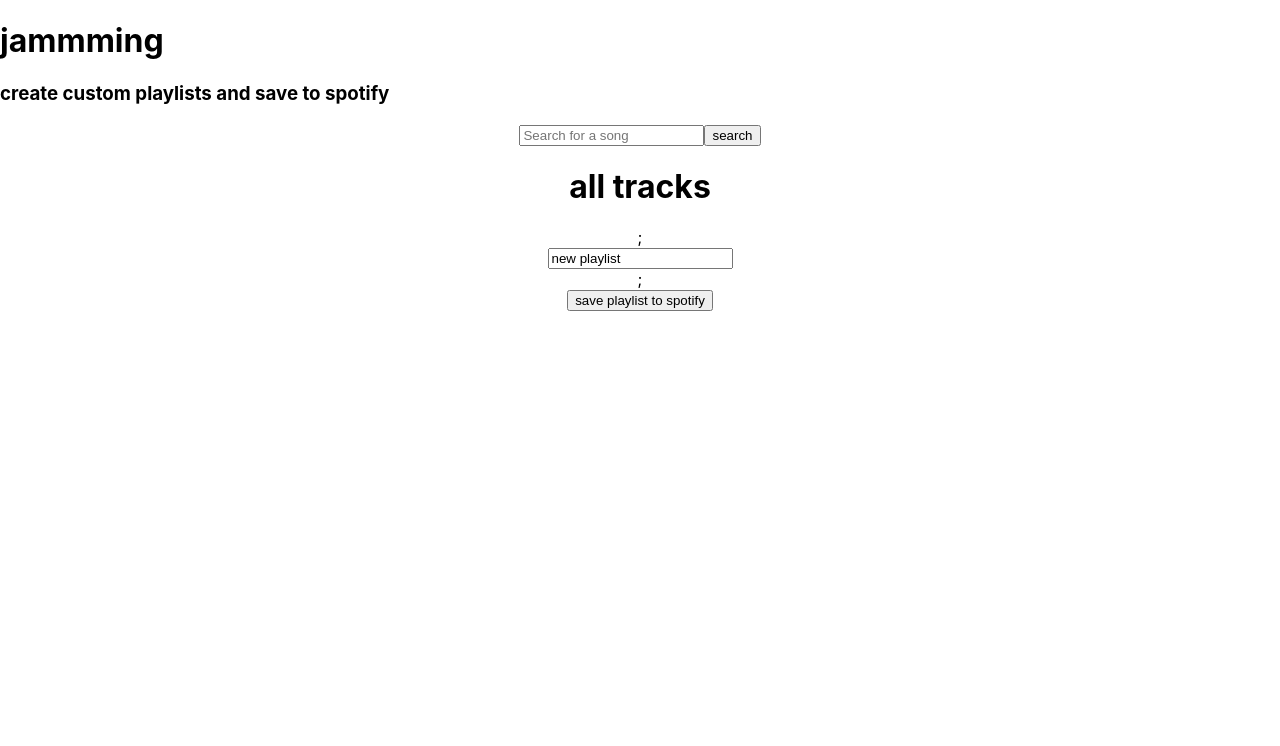
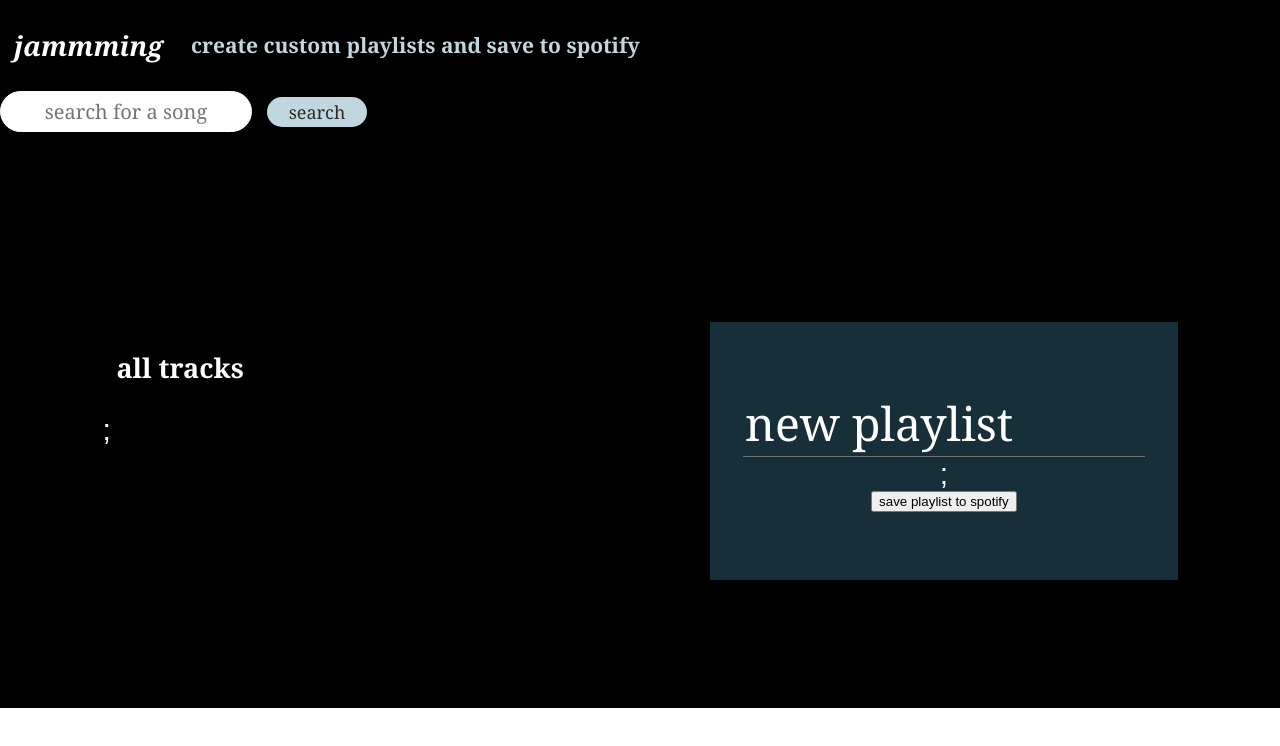
Before and after one commit to elizabethmagie/jammming, a React (Create React App) app: page / in a window 1280 px wide. Shown: the top 746 px of the page. Built offline with nearby package versions, Linux system fonts and the light colour scheme.

Commit message:
Completed all CSS files

```diff
--- a/src/App.css
+++ b/src/App.css
@@ -1,38 +1,67 @@
-.App {
-  text-align: center;
+body,
+html,
+#root {
+  height: 100%;
 }
 
-.App-logo {
-  height: 40vmin;
-  pointer-events: none;
+html {
+  font-size: 30px;
 }
 
-@media (prefers-reduced-motion: no-preference) {
-  .App-logo {
-    animation: App-logo-spin infinite 20s linear;
+h1 {
+  margin: 4px 14px;
+  padding: .77rem 0;
+  text-align: left;
+  font-family: Georgia, 'Times New Roman', Times, serif;
+  font-size: 0.9rem;
+  color: #fff;
+}
+
+h4 {
+  margin: 8px 14px;
+  padding: .77rem 0;
+  color: #c1d7df;
+  text-align: left;
+  font-family: Georgia, 'Times New Roman', Times, serif;
+  font-size: 0.7rem;
+}
+
+
+.App {
+  height: 100%;
+  margin: 0;
+  padding: 0 8% 10% 8%;
+  background-color: black;
+  background-size: cover;
+  background-position: center;
+  background-repeat: no-repeat;
+  font-family: 'Work Sans', sans-serif;
+  font-weight: 500;
+  color: #fff;
+  box-sizing: border-box;
+}
+
+.App-Title {
+  display: flex;
+  width: 100%;
+  background-color: black;
+}
+
+.App-SearchBar {
+  display: flex;
+  width: 100%;
+  background-color: black;
+}
+
+.App-Playlist {
+  display: flex;
+  justify-content: space-between;
+  width: 100%;
+}
+
+@media only screen and (max-width: 1020px) {
+  .App-playlist {
+    align-items: center;
+    flex-direction: column;
   }
 }
-
-.App-header {
-  background-color: #282c34;
-  min-height: 100vh;
-  display: flex;
-  flex-direction: column;
-  align-items: center;
-  justify-content: center;
-  font-size: calc(10px + 2vmin);
-  color: white;
-}
-
-.App-link {
-  color: #61dafb;
-}
-
-@keyframes App-logo-spin {
-  from {
-    transform: rotate(0deg);
-  }
-  to {
-    transform: rotate(360deg);
-  }
-}
--- a/src/App.js
+++ b/src/App.js
@@ -54,10 +54,14 @@ export default function App() {
     // App render
     return (
         <div>
-            <h1>jammming</h1>
-            <h3>create custom playlists and save to spotify</h3>
+            <div className='App-Title' >
+                <h1><i>jammming</i></h1>
+                <h4>create custom playlists and save to spotify</h4>
+            </div>
+            <div className='App-SearchBar' >
+                <SearchBar onSearch={search} />
+            </div>
             <div className='App' >
-                <SearchBar onSearch={search} />
                 <div className='App-Playlist'>
                     <SearchResults searchResults={searchResults} onAdd={addTrack} />
                     <Playlist
--- a/src/Playlist.css
+++ b/src/Playlist.css
@@ -0,0 +1,53 @@
+.Playlist {
+    display: flex;
+    flex-direction: column;
+    align-items: center;
+    overflow-y: scroll;
+    width: 37%;
+    max-height: 950px;
+    padding: 2.27rem 1.16rem;
+    background-color: #172f38;
+    box-shadow: 0 4px 2px 2px #000000;
+  }
+
+  .Playlist input {
+    width: 100%;
+    border: 0;
+    outline: 0;
+    background: transparent;
+    border-bottom: 1px solid #6f6f6f;
+    font-family: Georgia, 'Times New Roman', Times, serif;
+    font-size: 1.55rem;
+    color: #fff;
+  }
+
+  .Playlist-save {
+    cursor: pointer;
+    width: 10rem;
+    padding: .77rem 0;
+    border-radius: 54px;
+    border-width: 0px;
+    margin-top: 1.27rem;
+    background-color: #6c41ec;
+    text-align: center;
+    font-size: .83rem;
+    transition: background-color .25s;
+    color: #fff;
+    font-weight: 500;
+    font-family: Georgia, 'Times New Roman', Times, serif;
+  }
+
+  .Playlist-save:hover {
+    background-color: rgba(108, 65, 233, .7);
+  }
+
+  ::-webkit-scrollbar {
+      width: 0px;
+      background: transparent;
+  }
+
+  @media only screen and (max-width: 1020px) {
+    .Playlist {
+      width: 90%;
+    }
+  }
--- a/src/SearchBar.css
+++ b/src/SearchBar.css
@@ -0,0 +1,40 @@
+.SearchBar {
+    display: flex;
+    align-items: center;
+    margin-bottom: 6.33rem;
+    gap: 15px;
+  }
+
+  .SearchBar input {
+    width: 250px;
+    padding: .2rem 0;
+    border: 1px solid #fff;
+    border-radius: 35px;
+    color: #2c2c2c;
+    text-align: center;
+    font-size: 20px;
+    font-family: Georgia, 'Times New Roman', Times, serif;
+  }
+
+  .SearchBar input:focus {
+    outline: none;
+  }
+
+  .SearchButton {
+    cursor: pointer;
+    width: 100px;
+    height: 30px;
+    border-radius: 54px;
+    background-color: #c1d7df;
+    text-align: center;
+    font-size: 18px;
+    transition: background-color .25s;
+    border: 0px;
+    color: #2c2c2c;
+    font-weight: 500;
+    font-family: Georgia, 'Times New Roman', Times, serif;
+  }
+
+  .SearchButton:hover {
+    background-color: #d179af;
+  }
--- a/src/SearchBar.js
+++ b/src/SearchBar.js
@@ -20,8 +20,8 @@ export default function SearchBar(props) {
 
 
     return(
-        <div className ='SearchBar' >
-            <input placeholder ='Search for a song' onChange ={handleNewSong} />
+        <div className='SearchBar' >
+            <input placeholder ='search for a song' onChange ={handleNewSong} />
             <button className="SearchButton" onClick={searchSong}>
                 search
             </button>
--- a/src/SearchResults.css
+++ b/src/SearchResults.css
@@ -0,0 +1,20 @@
+.SearchResults {
+    width: 50%;
+    height: 950px;
+    overflow-y: scroll;
+    padding: .88rem;
+    background-color: rgba(1, 12, 63, 0.7);
+    box-shadow: 0 4px 2px 2px #000000;
+  }
+
+  ::-webkit-scrollbar {
+      width: 0px;
+      background: transparent;
+  }
+
+  @media only screen and (max-width: 1020px) {
+    .SearchResults {
+      width: 90%;
+      margin-bottom: 2rem;
+    }
+  }
--- a/src/Track.css
+++ b/src/Track.css
@@ -0,0 +1,37 @@
+.Track {
+    display: flex;
+    align-items: center;
+    border-bottom: 1px solid rgba(256, 256, 256, 0.8);
+  }
+
+  .Track-action {
+    cursor: pointer;
+    padding: .5rem;
+    font-size: 1.05rem;
+    transition: color .25s;
+    border: 0px;
+    background-color: rgba(0, 0, 0, 0);
+    color: #fff;
+  }
+
+  .Track-action:hover {
+    color: rgba(265, 265, 265, .5);
+  }
+
+  .Track-information {
+    flex-grow: 1;
+    display: flex;
+    flex-direction: column;
+    justify-content: center;
+    height: 72px;
+  }
+
+  .Track-information h3 {
+    margin-bottom: .22rem;
+  }
+
+  .Track-information p {
+    font-size: .83rem;
+    font-weight: 300;
+    color: rgba(256, 256, 256, 0.8);
+  }
--- a/src/Tracklist.css
+++ b/src/Tracklist.css
@@ -0,0 +1,3 @@
+.Tracklist {
+    width: 100%;
+  }
```
Also changed, not shown: src/jammming_background.jpg (added).
